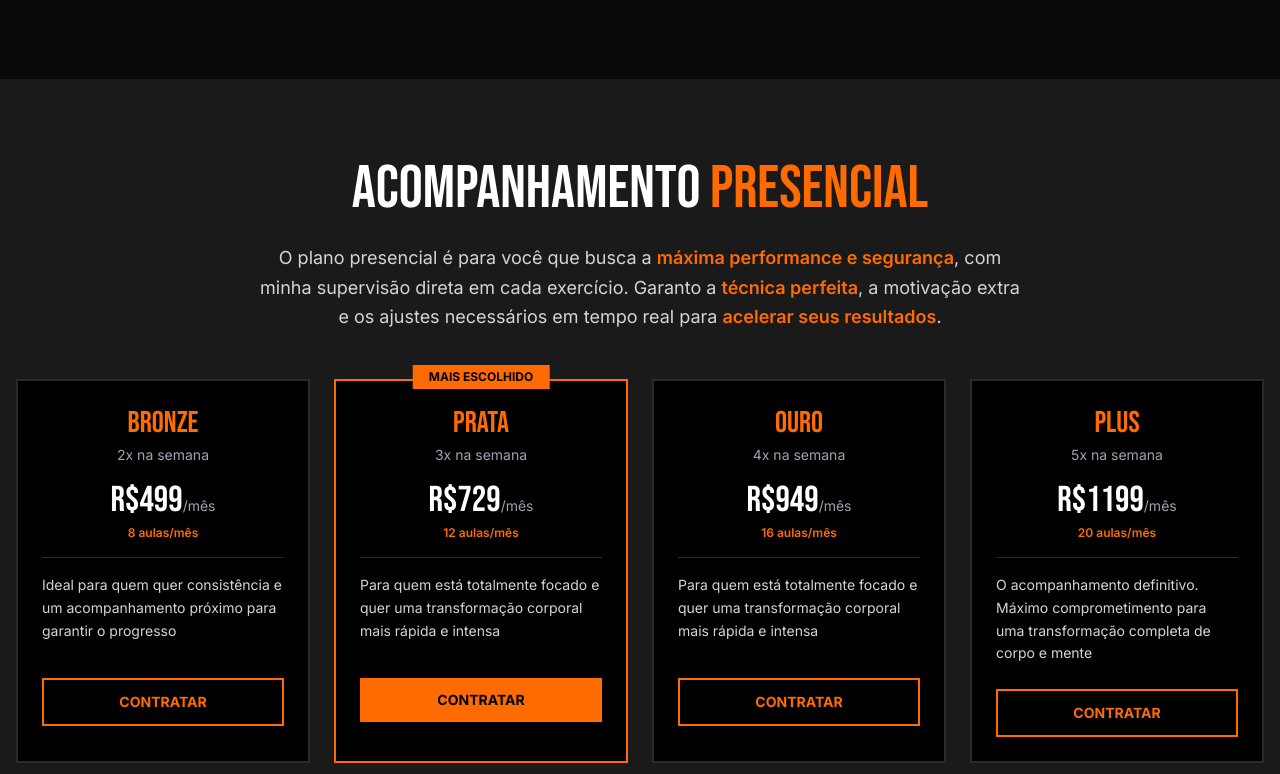
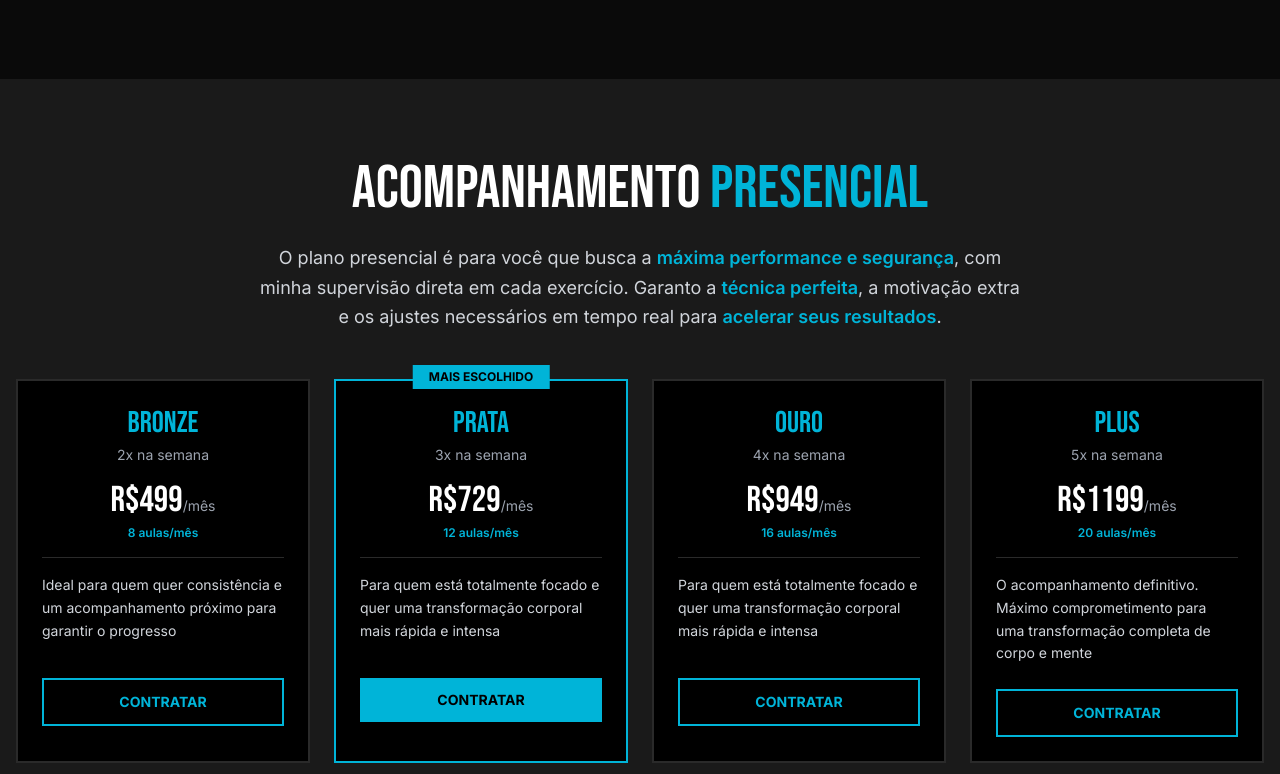
Before and after one commit to kealabs-ai/sitematheuspersonal, a React (Vite) app: page / in a window 1280 px wide. Shown: the part 2023-2797 px from the top of the page. Built offline with nearby package versions, Linux system fonts and the light colour scheme.

Commit message:
style(theme): update primary colors from orange to blue

```diff
--- a/tailwind.config.js
+++ b/tailwind.config.js
@@ -7,8 +7,8 @@ export default {
   theme: {
     extend: {
       colors: {
-        'lime-green': '#FF6B00',
-        'neon-green': '#FF8C00',
+        'lime-green': '#00B4D8',
+        'neon-green': '#0096C7',
         'dark-bg': '#0a0a0a',
         'dark-card': '#1a1a1a',
         'dark-border': '#2a2a2a',
```
